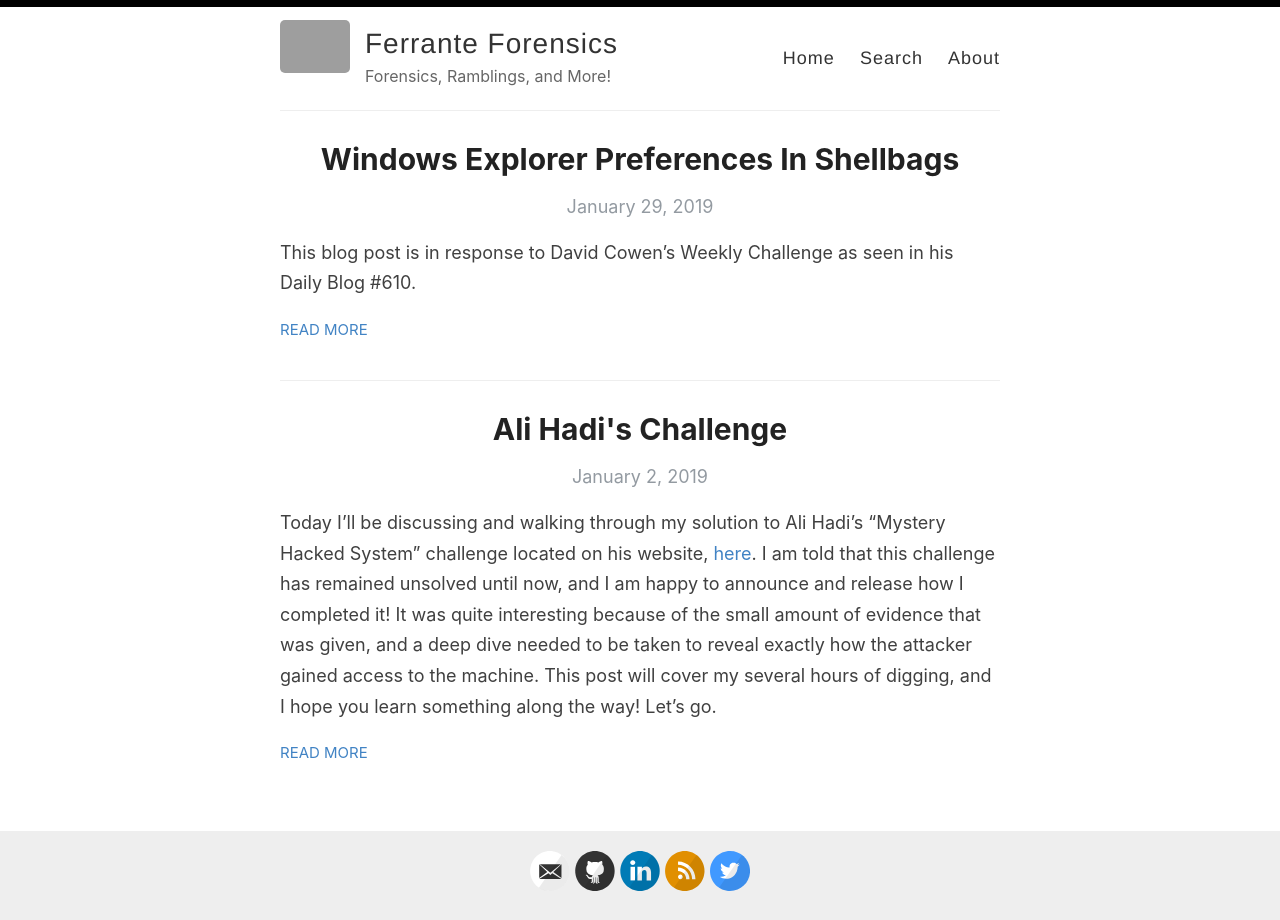
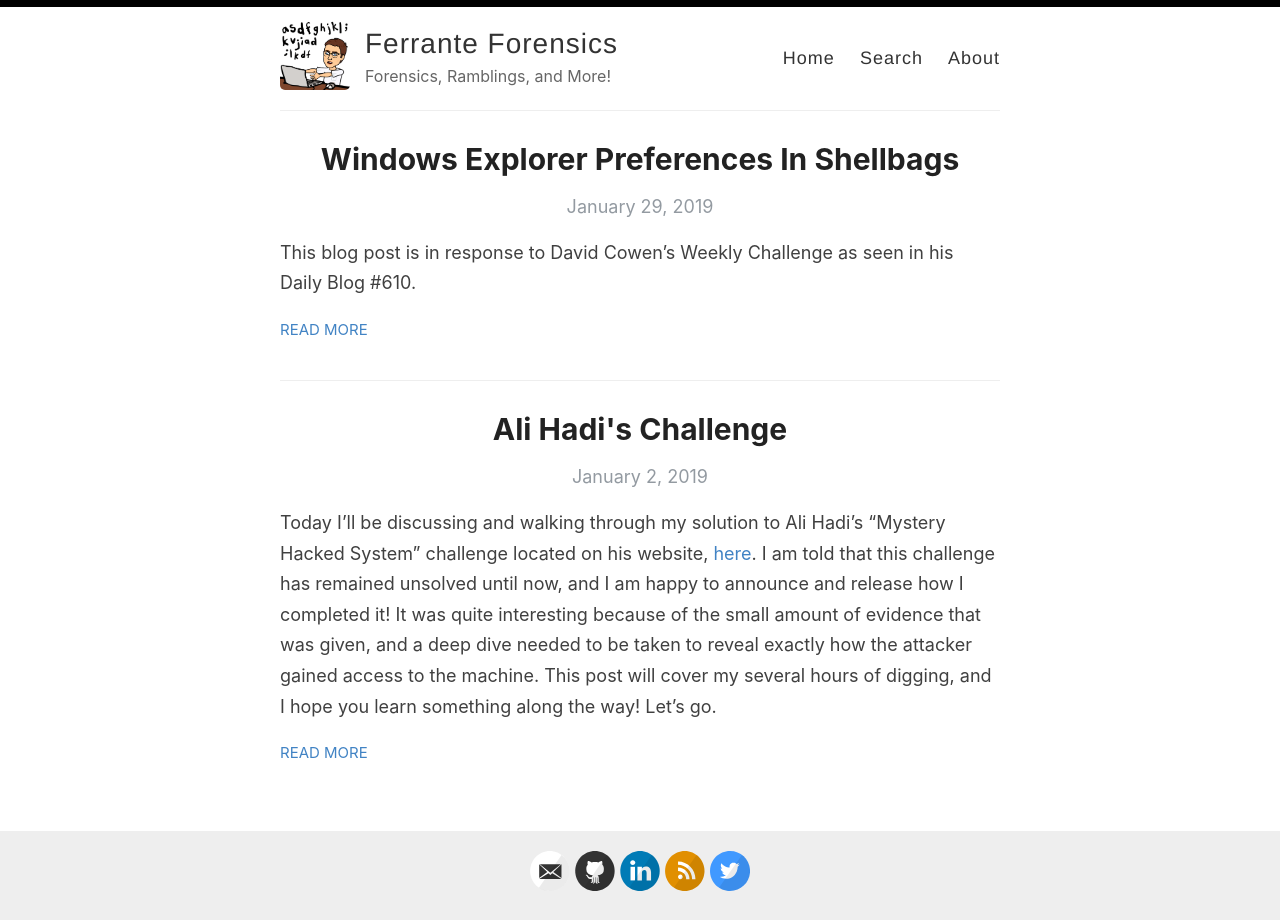
Before and after one commit to ferran7e/ferran7e.github.io, a Jekyll site: the page built from index.html, in a window 1280 px wide. Built offline with Jekyll 4.4.1, drawn with Linux system fonts in a browser that asks for light colours; the list of posts is cut into pages by our own code.

Commit message:
Change Logo

```diff
--- a/_config.yml
+++ b/_config.yml
@@ -12,7 +12,7 @@ author: Adam Ferrante
 description: Forensics, Ramblings, and More!
 
 # URL of your avatar or profile pic (you could use your GitHub profile pic)
-avatar: https://avatars3.githubusercontent.com/u/31573194?s=460&v=4
+avatar: /images/icon.png
 
 #
 # Flags below are optional
```
